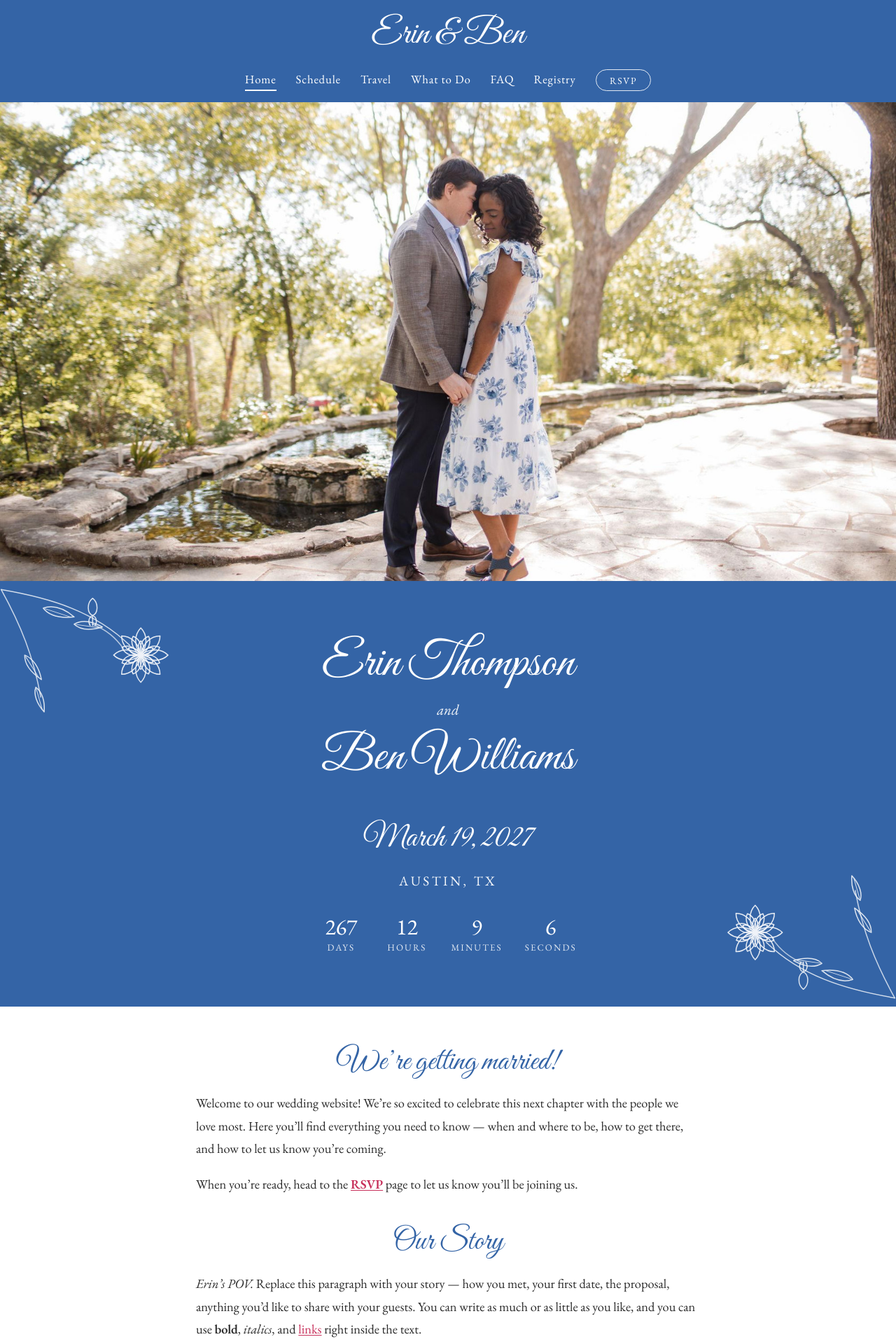
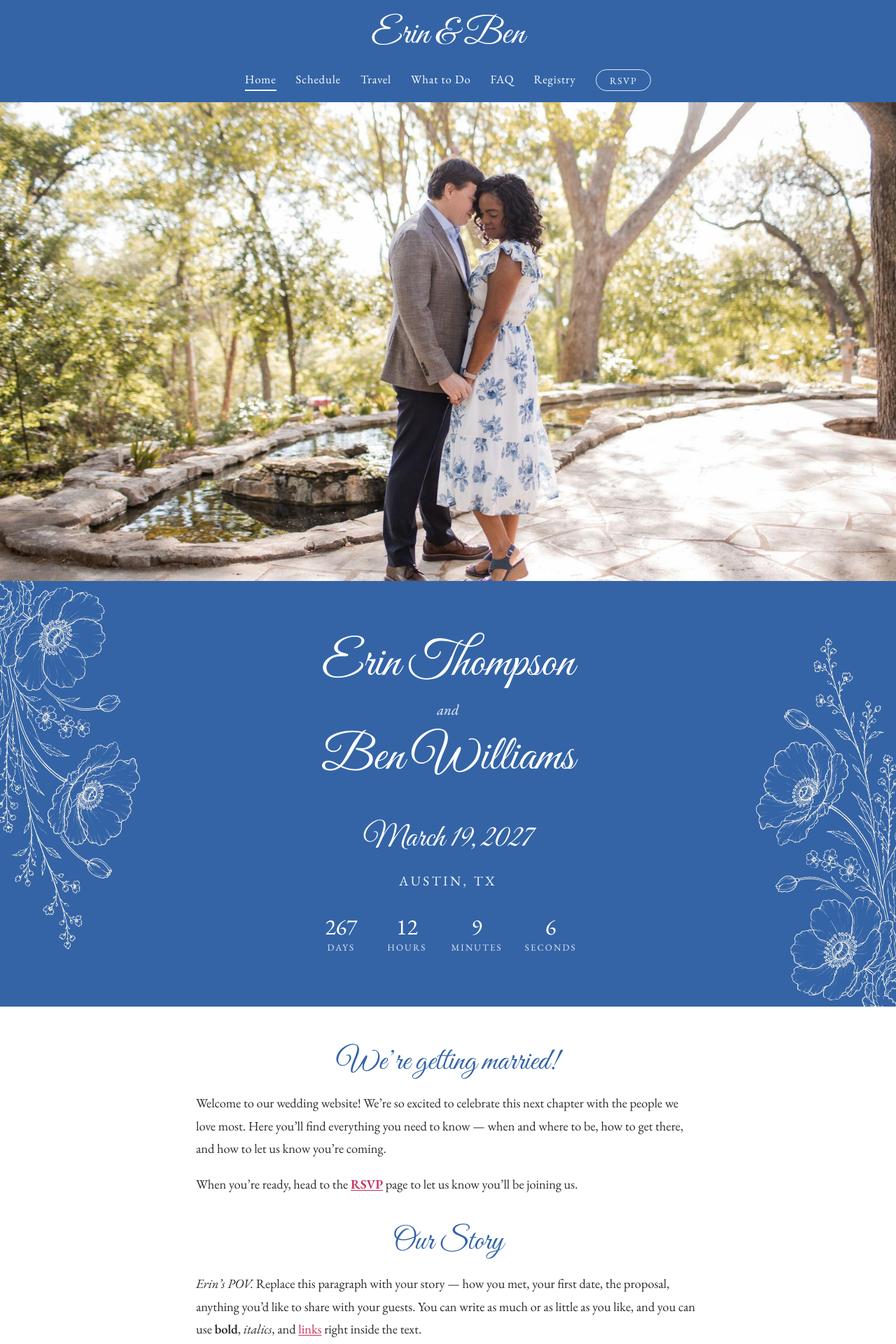
Before and after one commit to bjw7654/wedding-website, a Jekyll site: the page built from index.md, in a window 1280 px wide. Shown: the top 1920 px of the page at 70% size. Built offline with Jekyll 4.4.1, drawn with Linux system fonts in a browser that asks for light colours.

Commit message:
Add illustrated floral bouquet to home page band; remove placeholder florals

```diff
--- a/_config.yml
+++ b/_config.yml
@@ -61,3 +61,5 @@ exclude:
   - README.md
   - vendor
   - "*.gemspec"
+  # Keep the high-res floral source in the repo, but don't publish it to the live site.
+  - assets/images/florals/bouquet-source.png
--- a/_layouts/home.html
+++ b/_layouts/home.html
@@ -14,9 +14,9 @@ layout: default
 <!-- ===== Announcement band ===== -->
 <section class="announce">
   <img class="announce__floral announce__floral--tl"
-       src="{{ '/assets/images/floral-corner.svg' | relative_url }}" alt="" aria-hidden="true">
+       src="{{ '/assets/images/florals/bouquet-cream.png' | relative_url }}" alt="" aria-hidden="true">
   <img class="announce__floral announce__floral--br"
-       src="{{ '/assets/images/floral-corner.svg' | relative_url }}" alt="" aria-hidden="true">
+       src="{{ '/assets/images/florals/bouquet-cream.png' | relative_url }}" alt="" aria-hidden="true">
 
   <div class="announce__inner">
     <h1 class="names">
--- a/assets/css/style.scss
+++ b/assets/css/style.scss
@@ -166,14 +166,15 @@ main { display: block; }
 
 .announce__floral {
   position: absolute;
-  width: 300px;
-  max-width: 36%;
-  opacity: 0.92;
+  height: clamp(320px, 56vw, 720px);
+  width: auto;
+  opacity: 0.95;
   pointer-events: none;
   user-select: none;
+  z-index: 0;
 }
-.announce__floral--tl { top: 0; left: 0; }
-.announce__floral--br { bottom: 0; right: 0; transform: rotate(180deg); }
+.announce__floral--tl { top: 156px; left: 52px; transform: translate(-50%, -50%) rotate(157deg); }
+.announce__floral--br { bottom: 156px; right: 52px; transform: translate(50%, 50%) rotate(-23deg); }
 
 .announce__inner {
   position: relative;
@@ -412,7 +413,9 @@ main { display: block; }
   .nav-rsvp a { display: inline-block; }
 
   .announce { padding: 3.25rem 1rem; }
-  .announce__floral { width: 200px; max-width: 42%; }
+  .announce__floral { height: 280px; opacity: 0.85; }
+  .announce__floral--tl { top: 40px; left: 28px; }
+  .announce__floral--br { bottom: 40px; right: 28px; }
 
   .hero { height: 58vh; }
 
```
Also changed, not shown: assets/images/floral-corner.svg (deleted), assets/images/florals/bouquet-cream.png (added), assets/images/florals/bouquet-white.png (added), 1 other file.
